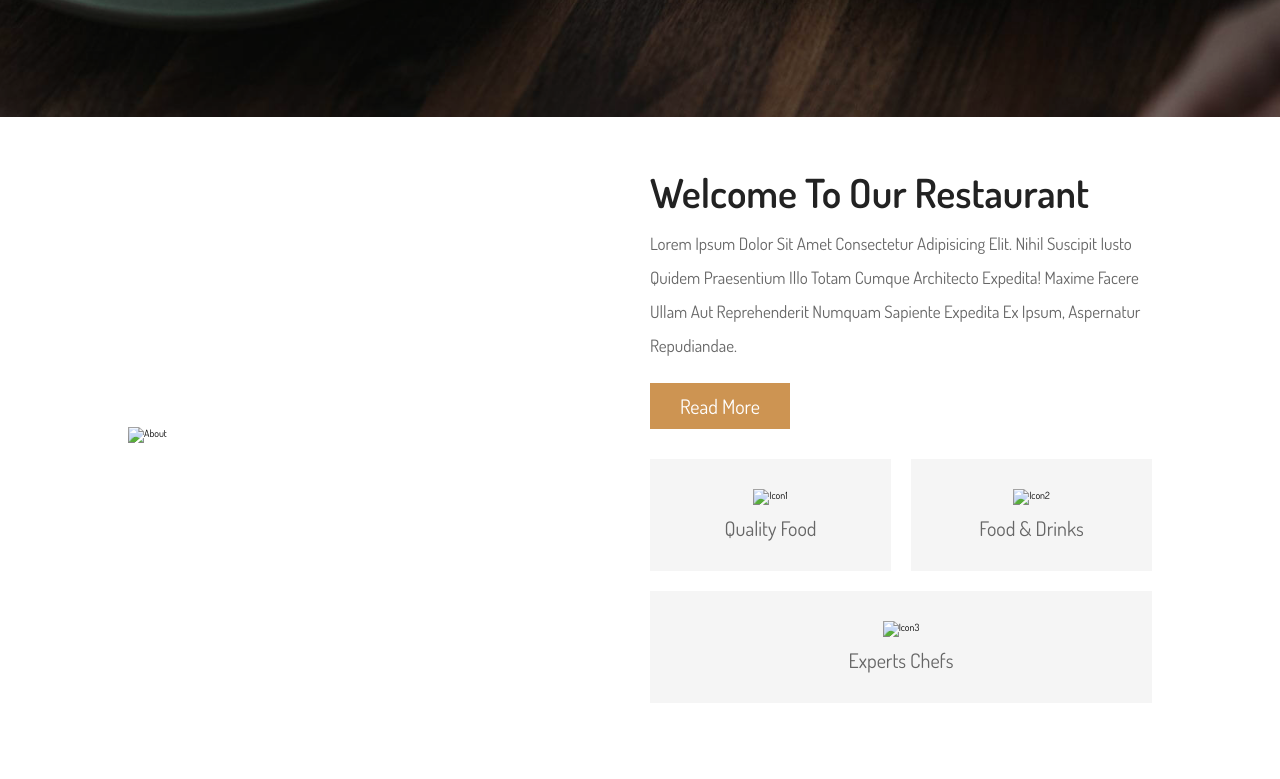
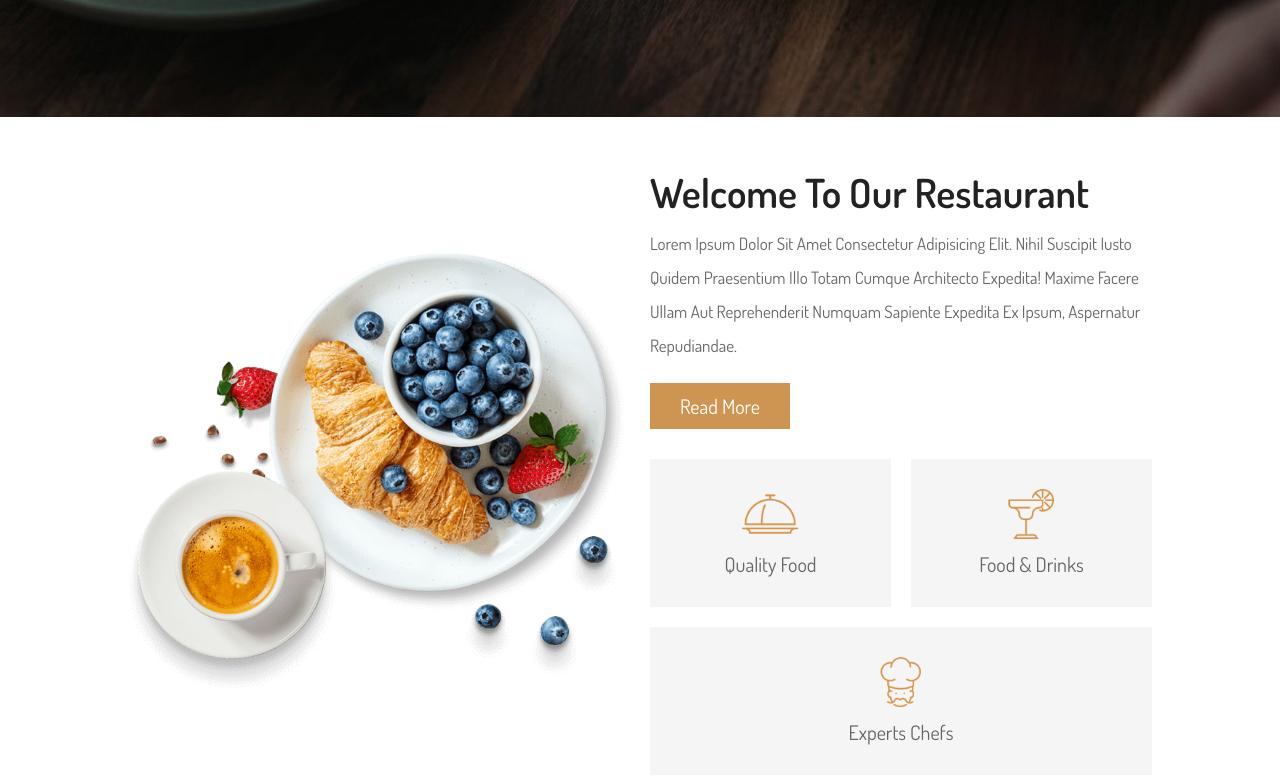
Before and after one commit to iuriasydes/restaurantPage, a plain HTML site: page index.html in a window 1280 px wide. Shown: the part 755-1534 px from the top of the page. Before the commit the page ends 1508 px from the top, so only its background shows below. Drawn offline with nearby package versions, Linux system fonts and the light colour scheme; the site is published under a folder, as on GitHub Pages, so addresses that start at the root find nothing.

Commit message:
Corrigiendo rutas de imagenes

```diff
--- a/index.html
+++ b/index.html
@@ -65,7 +65,7 @@
   <!-- ABOUT -->
   <section class="about" id="about">
     <div class="image">
-      <img src="/imgs/about-img.png" alt="about">
+      <img src="imgs/about-img.png" alt="about">
     </div>
     <div class="content">
       <h3 class="title">Welcome to our Restaurant</h3>
@@ -75,15 +75,15 @@
       <a href="#" class="btn">Read More</a>
       <div class="icons-container">
         <div class="icons">
-          <img src="/imgs/about-icon-1.png" alt="icon1">
+          <img src="imgs/about-icon-1.png" alt="icon1">
           <h3>Quality Food</h3>
         </div>
         <div class="icons">
-          <img src="/imgs/about-icon-2.png" alt="icon2">
+          <img src="imgs/about-icon-2.png" alt="icon2">
           <h3>Food & Drinks</h3>
         </div>
         <div class="icons">
-          <img src="/imgs/about-icon-3.png" alt="icon3">
+          <img src="imgs/about-icon-3.png" alt="icon3">
           <h3>Experts Chefs</h3>
         </div>
       </div>
```
